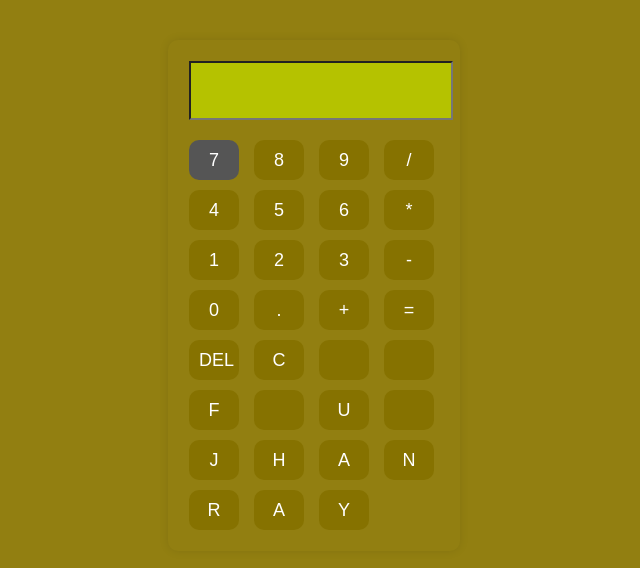
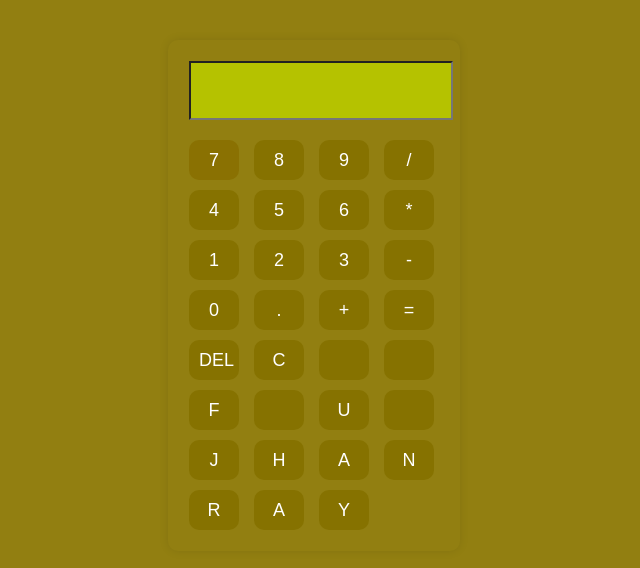
Before and after one commit to zetzu11/CRUSH-MO-SI-K-GAB, a plain HTML site: page index.html in a window 1280 px wide. In both pictures the pointer is over the button 540 px from the left and 160 px from the top of the page. Shown: the whole page, without its empty margins (326-966 px from the left). Drawn offline with Linux system fonts and the light colour scheme.

Commit message:
Update index.html

```diff
--- a/index.html
+++ b/index.html
@@ -47,7 +47,7 @@
         }
 
         .button:hover {
-            background-color: #555;
+            background-color: #8a7102;
             /* dark mode hover background */
         }
 
```
